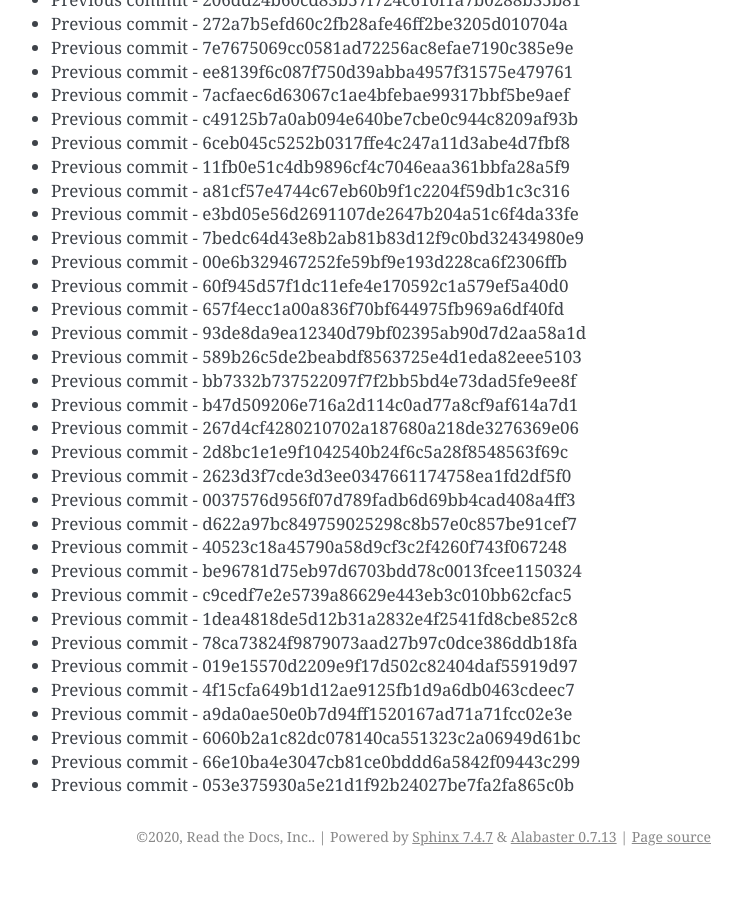
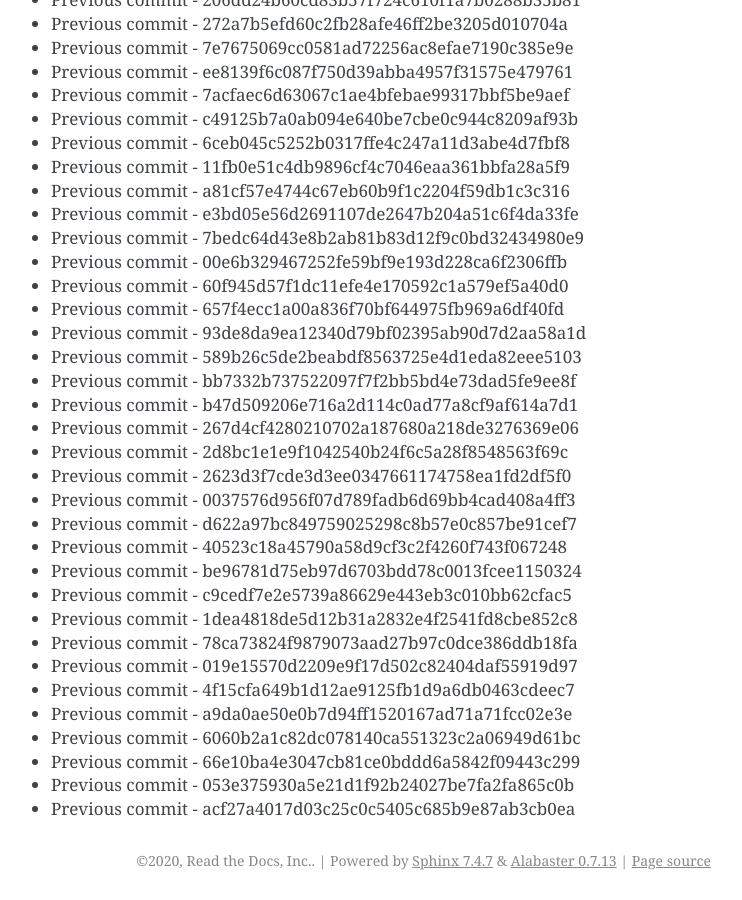
Before and after one commit to readthedocs/rtd-git-stresstest, a Sphinx documentation site: the page built from docs/updates.rst, in a window 1280 px wide and 900 px high, scrolled down 44870 px. Shown: the whole window, without its empty margins (399-1141 px from the left). Built offline with Sphinx 7.4.7, drawn with Linux system fonts in a browser that asks for light colours; before the commit the page ends 45746 px from its top, so only the background shows below that.

Commit message:
Generating commit from previous: acf27a4017d03c25c0c5405c685b9e87ab3cb0ea

```diff
--- a/docs/updates.rst
+++ b/docs/updates.rst
@@ -1917,3 +1917,4 @@ It can be tested for any performance characteristics.
 * Previous commit - 6060b2a1c82dc078140ca551323c2a06949d61bc
 * Previous commit - 66e10ba4e3047cb81ce0bddd6a5842f09443c299
 * Previous commit - 053e375930a5e21d1f92b24027be7fa2fa865c0b
+* Previous commit - acf27a4017d03c25c0c5405c685b9e87ab3cb0ea
```
